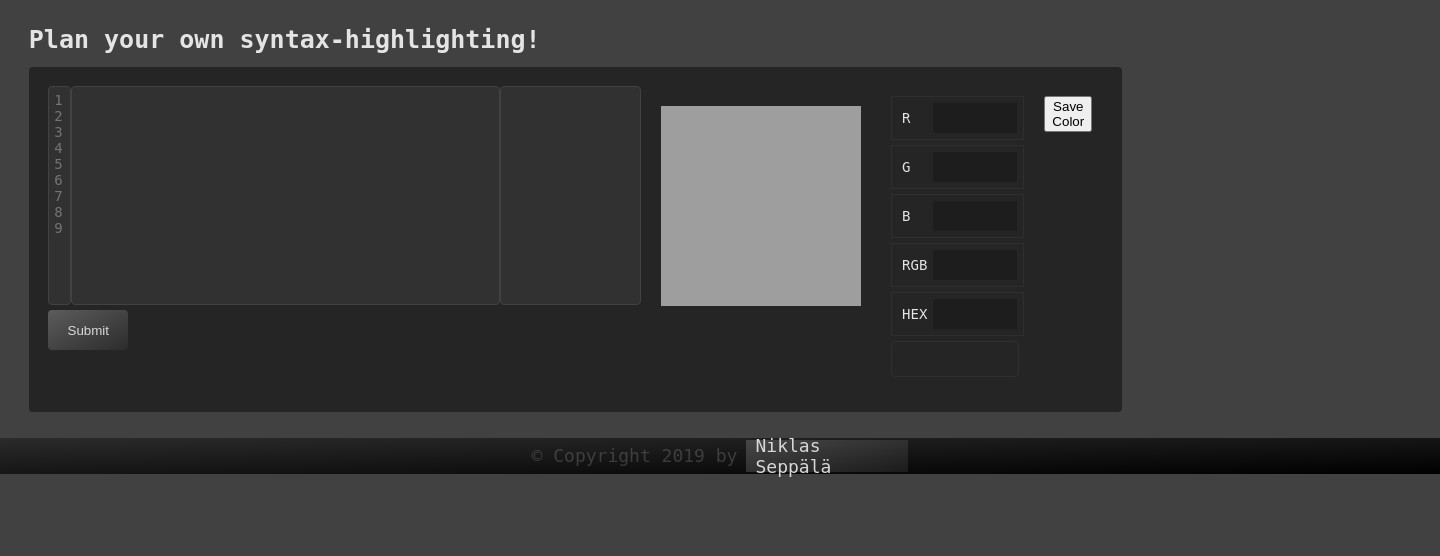
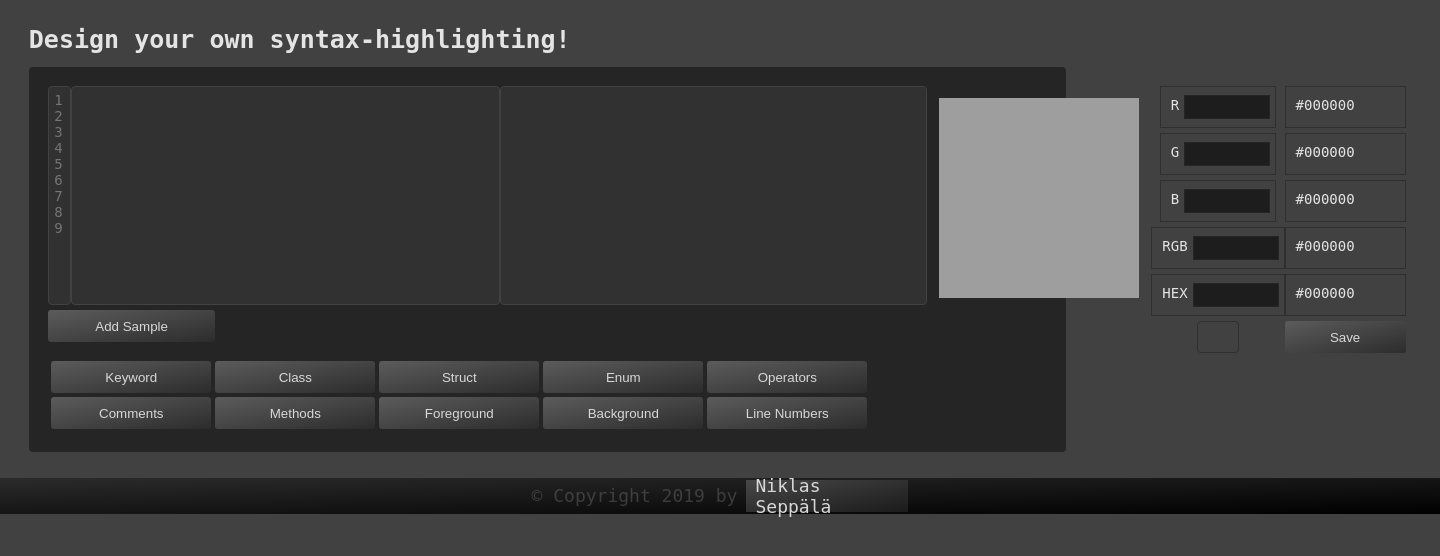
Before and after one commit to NikkeArp/my-website, a Flask app: page /syntax in a window 1440 px wide. Shown: the part 227-783 px from the top of the page. Run offline with Flask 2, Linux system fonts and the light colour scheme; a map, chart or similar area stays blank.

Commit message:
Colorwheel

```diff
--- a/static/scripts/script.js
+++ b/static/scripts/script.js
@@ -11,7 +11,6 @@ $(function () {
 
     image.src = 'static/colorpicker/colorwheel1.png';
 
-
     $('#picker').mousemove(function (e) {
         if (canPreview) {
             var canvasOffset = $(canvas).offset();
@@ -22,7 +21,7 @@ $(function () {
             var pixel = imageData.data;
 
             var pixelColor = "rgb(" + pixel[0] + ", " + pixel[1] + ", " + pixel[2] + ")";
-            $('.preview').css('backgroundColor', pixelColor);
+            $('.color-result').css('backgroundColor', pixelColor);
             $(".keyword").css("color", pixelColor);
 
             $('#rVal').val(pixel[0]);
@@ -34,7 +33,27 @@ $(function () {
             $('#hexVal').val('#' + ('0000' + dColor.toString(16)).substr(-6));
         }
     });
-    $('#picker').click(function (e) {
-        bCanPreview = !canPreview;
+    $('#picker').click(function () {
+        canPreview = !canPreview;
     });
+
+    var savedIndex = 0
+    $("#saveColorBtn").click(function () {
+        if (savedIndex < 5) {
+            var color = $("#hexVal").val();
+            $(".saved-color")[savedIndex].children[0].innerText = color;
+            $(".saved-color")[savedIndex].children[1].style.backgroundColor = color;
+            $(".saved-color")[savedIndex].style.borderColor = "#636363";
+            if (savedIndex > 0) {
+                $(".saved-color")[savedIndex - 1].style.borderColor = "#2F2F2F";
+            }
+            else {
+                $(".saved-color")[4].style.borderColor = "#2F2F2F";
+            }
+
+            savedIndex++;
+            if (savedIndex === 5)
+                savedIndex = 0;
+        }
+    })
 });
--- a/static/styles/buttonLink.css
+++ b/static/styles/buttonLink.css
@@ -68,6 +68,18 @@ input.submtButton {
 
 input.submtButton:hover {
     background-image: linear-gradient(to top left, #2c2c2c, #646464);
-    box-shadow: 2px 3px 10px black;
     cursor: pointer;
 }
+
+button {
+    background-image: linear-gradient(to top left, #2c2c2c, #5c5c5c);
+    color: #d8d8d8;
+    border: none;
+    border-radius: 3px;
+    height: 32px;
+    padding: 5px;
+}
+
+button:hover {
+    background-image: linear-gradient(to top left, #2c2c2c, #646464);
+}
--- a/static/styles/syntaxApp.css
+++ b/static/styles/syntaxApp.css
@@ -2,6 +2,30 @@
 /****   This stylesheet defines styles for syntax highlight   ****/
 /*****************************************************************/
 
+div.appBox {
+    background-color: #252525;
+    padding: 1.5em;
+    margin: 1em 1em 1em 0px;
+
+    border-radius: 4px;
+    margin-bottom: 2em;
+
+    display: flex;
+    flex-direction: column;
+    justify-content: space-between;
+}
+
+div.upper {
+    display: flex;
+    flex-direction: row;
+    justify-content: space-between;
+}
+
+/* SAMPLE CODE AREA*/
+.code-box {
+    display: flex;
+    flex-direction: row;
+}
 .syntaxTextArea {
     resize: none;
     font-family: monospace;
@@ -18,59 +42,44 @@
 
     margin: 0px;
 }
-
-
+div.sampleCodeText {
+    display: flex;
+    flex-direction: row;
+}
 .syntaxTextArea:focus {
     box-shadow: none;
     border-color: #424242;
     outline: 0px;
 }
-
+#inputLineNum {
+    width: 1em;
+}
+div.code {
+    margin-left: 2em;
+}
 #code {
     height: 15.1em;
     width: 30em;
 }
-
 #codeInput {
     height: 15em;
     width: 30em;
 }
-
-#inputLineNum {
-    width: 1em;
-}
-
-div.appBox {
-    background-color: #252525;
-    padding: 1.5em;
-    margin: 1em 1em 1em 0px;
-
-    border-radius: 4px;
-    margin-bottom: 2em;
-
-    display: flex;
-    flex-direction: row;
-    justify-content: space-between;
-}
-
-div.sampleCodeText {
-    display: flex;
-    flex-direction: row;
-}
-
-div.code {
-    margin-left: 2em;
-}
-
 input.syntaxAppBtn {
-    width: 6em;
+    border-radius: 3px;
+    height: 32px;
+    padding: 5px;
     margin: 5px 5px 5px 0px;
-
-    border-radius: 4px;
 }
 
 
-/* colorpicker styles */
+
+
+
+
+
+
+/* COLORPICKER AREA */
 .colorpicker {
     background-color: inherit;
     border-radius: 5px 5px 5px 5px;
@@ -83,12 +92,14 @@ input.syntaxAppBtn {
     align-items: flex-start;
 }
 #picker {
-    margin: 20px;
+    margin: 12px;
 }
-.controls {
-    margin: 10px;
+
+.color-results {
+    display: flex;
+    flex-direction: row;
 }
-.controls > div {
+.color-values > div, .saved-colors > div {
     border: 1px solid #2F2F2F;
     margin-bottom: 5px;
     overflow: hidden;
@@ -97,33 +108,63 @@ input.syntaxAppBtn {
     display: flex;
     flex-direction: row;
     align-items: center;
+
 }
-.controls label {
+.color-values label, .color-results label{
     float: left;
     font-size: 14px;
+    height: 20px;
     margin:5px;
 }
-.controls > div input {
+.color-values > div input {
     background-color: #1d1d1d;
     border: 1px solid #252525;
     color: inherit;
     font-size: 14px;
-    height: 2em;
+    height: 20px;
     text-align: center;
     width: 80px;
     margin-left: auto;
 }
-.preview {
+.color-values {
+    display: flex;
+    flex-direction: column;
+    align-items: center;
+}
+
+.color-result {
     border-radius: 4px;
     background-color: inherit;
     border: 1px solid #252525;
-    height: 2em;
-    width: 116px;
+    height: 20px;
+    width: 30px;
 }
 
 #syntaxArticles {
-    width: 80%;
+    width: 76%;
 }
 #syntaxArticle {
     width: 100%;
 }
+
+.saved-colors {
+    display: flex;
+    flex-direction: column;
+}
+
+.saved-color > div {
+    height: 20px;
+    width: 30px;
+    margin: 5px;
+}
+
+
+div.lower {
+    display: flex;
+    flex-direction: row;
+    justify-content: space-between;
+}
+
+.codeWord {
+    width: 160px;
+}
--- a/templates/base/layout.html
+++ b/templates/base/layout.html
@@ -1,5 +1,4 @@
-{% from 'base/macros.html' import nav %}
-<!DOCTYPE html>
+<!DOCTYPE html> {% from 'base/macros.html' import nav %}
 <html lang="en">
   <head>
     <meta charset="UTF-8">
--- a/templates/internal/syntax.html
+++ b/templates/internal/syntax.html
@@ -4,36 +4,101 @@
     <link rel="stylesheet" href="{{ url_for('static', filename='styles/syntaxApp.css') }}">
     <script src="{{ url_for('static', filename='scripts/script.js') }}"></script>{% endblock head %}
 {% block content %}<section>
+
   <div class="articles" id="syntaxArticles">
     <article id="syntaxArticle">
-      <h2>Plan your own syntax-highlighting!</h2>
+      <h2>Design your own syntax-highlighting!</h2>
+      <!----------------------------- Syntax highlight designer ---------------------------->
       <div class="appBox" id="syntaxAppFrame">
+
+
+
+        <!-----------------------------CODE INPUTS ----------------------------------------->
+        <div class="upper">
+          <div class="code-box">
             <div class="sampleCodeInput">
+              <!------- Left textarea -------->
               <div class="sampleCodeText">
                 <textarea class="syntaxTextArea" id="inputLineNum" placeholder="123456789" readonly></textarea>
                 <textarea name="code" form="sampleCodeForm" class="syntaxTextArea" id="codeInput"></textarea>
               </div>
               <form action="./syntax" method="POST" id=sampleCodeForm>
-            <input type="submit" class="submtButton syntaxAppBtn">
+                <input type="submit" class="submtButton syntaxAppBtn" value="Add Sample">
               </form>
             </div>
+            <!------ submitted code sample ------->
             <div class="syntaxTextArea" id="code">
               <div style="font-size:14px; margin:0px;">{{ code }}</div>
             </div>
+          </div>
+          <!---------------------------------------------------------------------------------->
+
+
+
+          <!---------------------------------- Colorpicker ----------------------------------->
           <div class="colorpicker">
+            <!------- Colorwheel --------->
             <canvas id="picker" var="5" width="200" height="200"></canvas>
-
-            <div class="controls">
+            <!------- Color-values ------->
+            <div class="color-results">
+              <div class="color-values">
                 <div><label>R</label> <input type="text" id="rVal" /></div>
                 <div><label>G</label> <input type="text" id="gVal" /></div>
                 <div><label>B</label> <input type="text" id="bVal" /></div>
                 <div><label>RGB</label> <input type="text" id="rgbVal" /></div>
                 <div><label>HEX</label> <input type="text" id="hexVal" /></div>
-                <div class="preview"></div>
+                <!------- Selected color ------->
+                <div class="color-result"></div>
               </div>
-            <div class="controls">
-              <button type="button">Save Color</button>
+              <!------- Saved colors ----------->
+              <div class="saved-colors">
+                <div class="saved-color"><label>#000000</label>
+                  <div></div>
                 </div>
+                <div class="saved-color"><label>#000000</label>
+                  <div></div>
+                </div>
+                <div class="saved-color"><label>#000000</label>
+                  <div></div>
+                </div>
+                <div class="saved-color"><label>#000000</label>
+                  <div></div>
+                </div>
+                <div class="saved-color"><label>#000000</label>
+                  <div></div>
+                </div>
+                <button class="submtButton syntaxAppBtn" id="saveColorBtn">Save</button>
+              </div>
+            </div>
+          </div>
+          <!----------------------------------------------------------------------------------->
+
+
+
+        </div>
+        <div class="lower">
+          <!--------------------------------- syntax keywords --------------------------------->
+          <div>
+            <table>
+              <!----- 1st Row ----->
+              <tr>
+                <td><button class="codeWord submtButton syntaxAppBtn">Keyword</button></td>
+                <td><button class="codeWord submtButton syntaxAppBtn">Class</button></td>
+                <td><button class="codeWord submtButton syntaxAppBtn">Struct</button></td>
+                <td><button class="codeWord submtButton syntaxAppBtn">Enum</button></td>
+                <td><button class="codeWord submtButton syntaxAppBtn">Operators</button></td>
+              </tr>
+              <!----- 2nd Row ----->
+              <tr>
+                <td><button class="codeWord submtButton syntaxAppBtn">Comments</button></td>
+                <td><button class="codeWord submtButton syntaxAppBtn">Methods</button></td>
+                <td><button class="codeWord submtButton syntaxAppBtn">Foreground</button></td>
+                <td><button class="codeWord submtButton syntaxAppBtn">Background</button></td>
+                <td><button class="codeWord submtButton syntaxAppBtn">Line Numbers</button></td>
+              </tr>
+            </table>
+          </div>
+          <!------------------------------------------------------------------------------------>
         </div>
       </div>
     </article>
```
Lines whose indentation alone changed are shown as unchanged.
